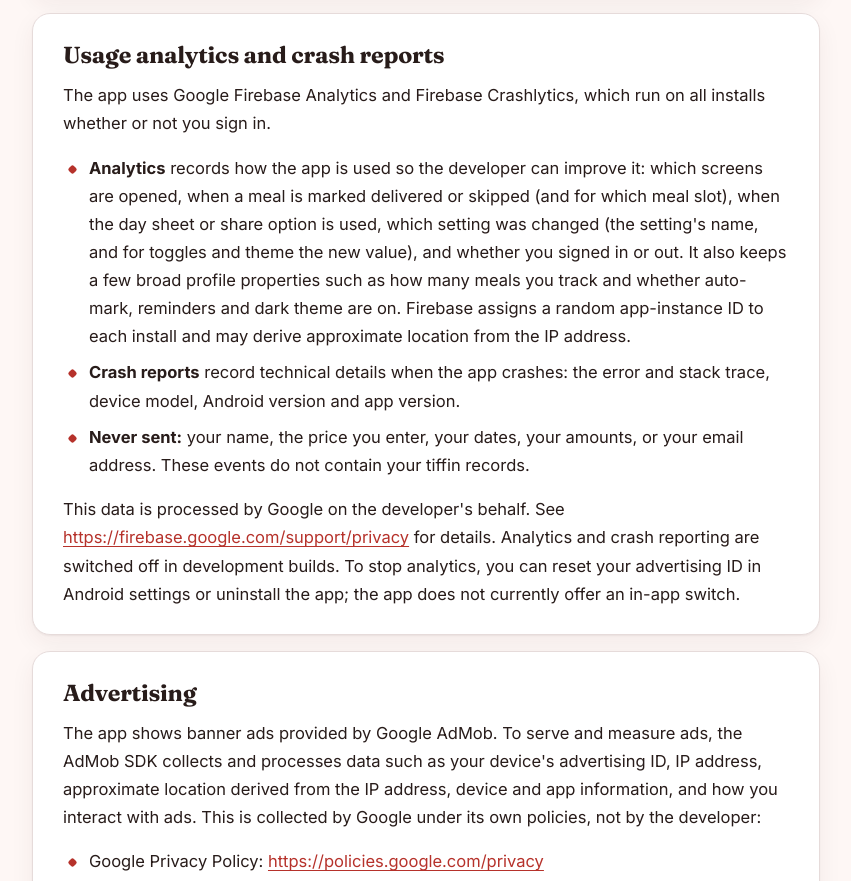
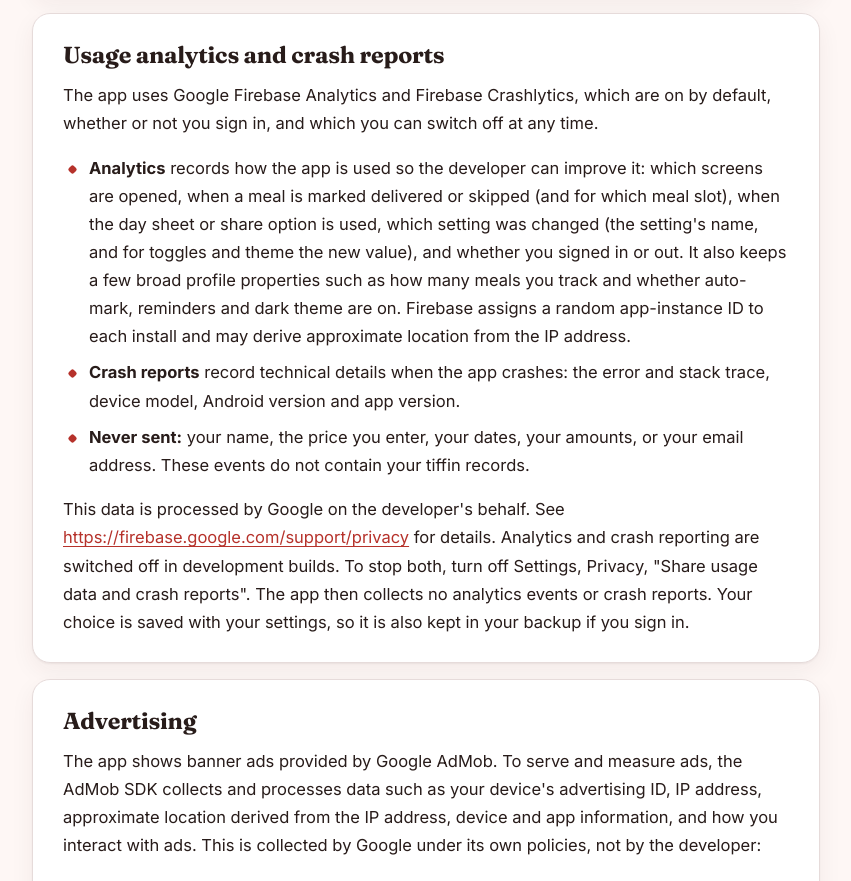
Before and after one commit to luciferr2001/dabba-diary-privacy, a plain HTML site: page PRIVACY_POLICY.html in a window 1280 px wide. Shown: the part 1458-2339 px from the top of the page, without its empty margins (354-1205 px from the left). Drawn offline with Linux system fonts and the light colour scheme.

Commit message:
Privacy policy: in-app switch for analytics and crash reports (HTML + source)

```diff
--- a/PRIVACY_POLICY.html
+++ b/PRIVACY_POLICY.html
@@ -102,13 +102,13 @@
 <p>While you are signed in, each change you make is also written to your backup. Signing in on a new phone restores it. Signing out stops further syncing but does not delete what is already backed up. To remove the backup and your sign-in record, use Delete account in Settings (see &quot;Deleting your data&quot;).</p>
 <p>Sign-in uses Google&#39;s own account and consent screens, governed by Google&#39;s Privacy Policy: <a href="https://policies.google.com/privacy">https://policies.google.com/privacy</a></p>
 </section>
-<section class="card" id="s4"><h2>Usage analytics and crash reports</h2><p>The app uses Google Firebase Analytics and Firebase Crashlytics, which run on all installs whether or not you sign in.</p>
+<section class="card" id="s4"><h2>Usage analytics and crash reports</h2><p>The app uses Google Firebase Analytics and Firebase Crashlytics, which are on by default, whether or not you sign in, and which you can switch off at any time.</p>
 <ul>
 <li><strong>Analytics</strong> records how the app is used so the developer can improve it: which screens are opened, when a meal is marked delivered or skipped (and for which meal slot), when the day sheet or share option is used, which setting was changed (the setting&#39;s name, and for toggles and theme the new value), and whether you signed in or out. It also keeps a few broad profile properties such as how many meals you track and whether auto-mark, reminders and dark theme are on. Firebase assigns a random app-instance ID to each install and may derive approximate location from the IP address.</li>
 <li><strong>Crash reports</strong> record technical details when the app crashes: the error and stack trace, device model, Android version and app version.</li>
 <li><strong>Never sent:</strong> your name, the price you enter, your dates, your amounts, or your email address. These events do not contain your tiffin records.</li>
 </ul>
-<p>This data is processed by Google on the developer&#39;s behalf. See <a href="https://firebase.google.com/support/privacy">https://firebase.google.com/support/privacy</a> for details. Analytics and crash reporting are switched off in development builds. To stop analytics, you can reset your advertising ID in Android settings or uninstall the app; the app does not currently offer an in-app switch.</p>
+<p>This data is processed by Google on the developer&#39;s behalf. See <a href="https://firebase.google.com/support/privacy">https://firebase.google.com/support/privacy</a> for details. Analytics and crash reporting are switched off in development builds. To stop both, turn off Settings, Privacy, &quot;Share usage data and crash reports&quot;. The app then collects no analytics events or crash reports. Your choice is saved with your settings, so it is also kept in your backup if you sign in.</p>
 </section>
 <section class="card" id="s5"><h2>Advertising</h2><p>The app shows banner ads provided by Google AdMob. To serve and measure ads, the AdMob SDK collects and processes data such as your device&#39;s advertising ID, IP address, approximate location derived from the IP address, device and app information, and how you interact with ads. This is collected by Google under its own policies, not by the developer:</p>
 <ul>
```
Also changed, not shown: 2 other files.
